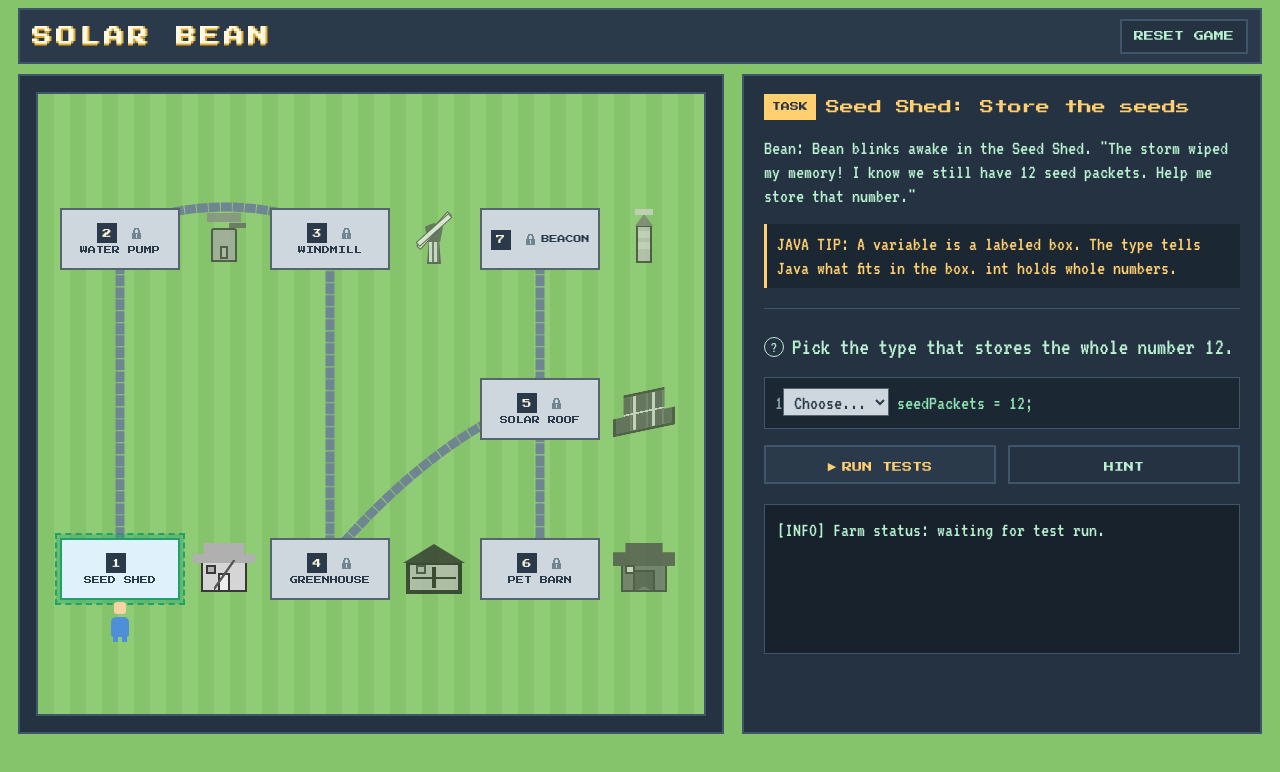
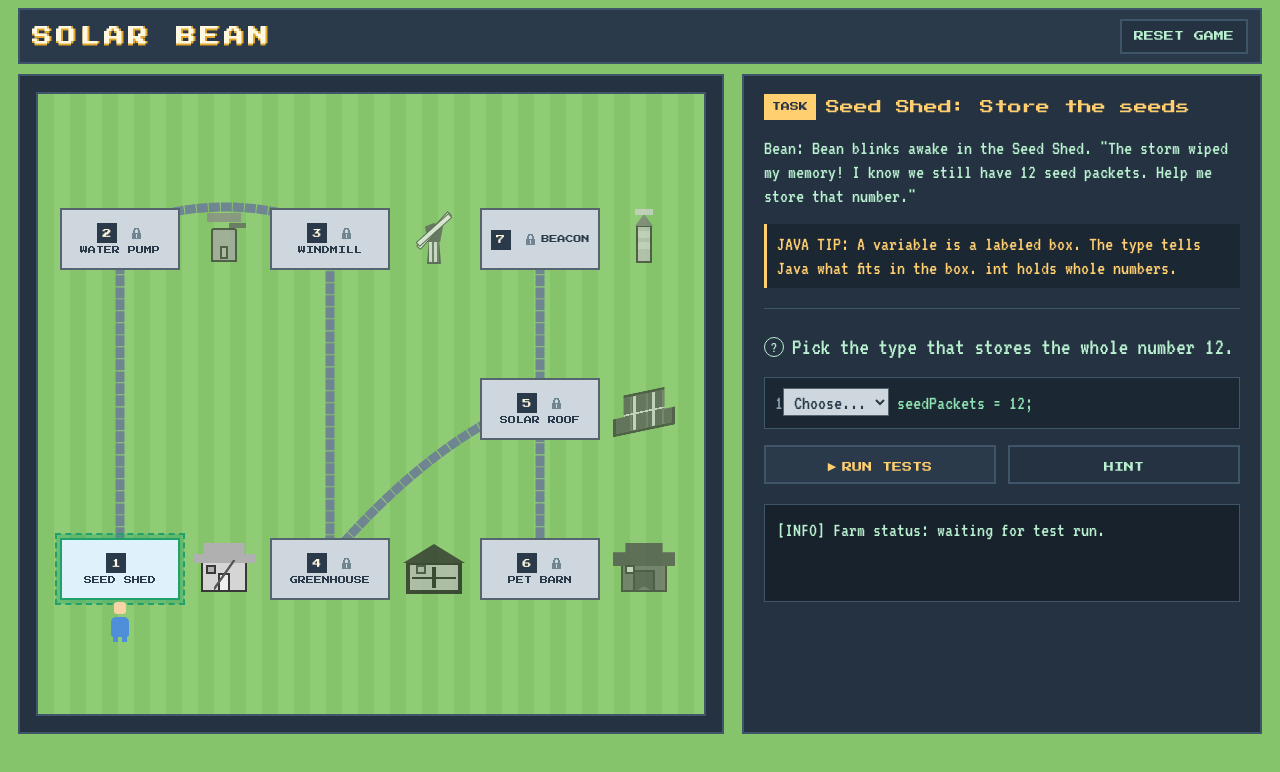
Before and after one commit to Sofieasj/DAVE3625-oblig3, a React (Vite) app: page / in a window 1280 px wide. Shown: the top 772 px of the page. Built offline with nearby package versions, Linux system fonts and the light colour scheme.

Commit message:
Height adjustment and a text edit

```diff
--- a/src/App.css
+++ b/src/App.css
@@ -73,11 +73,12 @@
 }
 
 .map-panel {
-  min-height: 660px;
+  height: 660px;
   padding: 16px;
 }
 
 .game-complete .map-panel {
+  height: auto;
   min-height: calc(100vh - 106px);
 }
 
@@ -694,7 +695,8 @@
 /* Terminal task panel */
 .terminal-panel {
   padding: 18px 20px 20px;
-  min-height: 660px;
+  height: 660px;
+  overflow-y: auto;
 }
 
 .terminal-panel.task-complete {
@@ -951,8 +953,8 @@
 }
 
 textarea#answer-input {
-  min-height: 88px;
-  resize: vertical;
+  min-height: 0;
+  resize: none;
   white-space: pre-wrap;
 }
 
@@ -1002,7 +1004,7 @@ textarea#answer-input {
   background: var(--color-console-bg);
   border: 1px solid var(--color-panel-border);
   padding: 12px;
-  min-height: 150px;
+  min-height: 98px;
 }
 
 .console-line {
--- a/src/components/TaskPanel.tsx
+++ b/src/components/TaskPanel.tsx
@@ -143,7 +143,7 @@ export function TaskPanel({
           </label>
           <textarea
             id="answer-input"
-            rows={3}
+            rows={1}
             value={answer}
             onChange={(event) => onAnswerChange(event.target.value)}
             aria-label="Java code answer"
--- a/src/data/exercises.ts
+++ b/src/data/exercises.ts
@@ -234,10 +234,10 @@ class Raccoon ___ Pet {
     type: 'fix-code',
     title: 'Pet Barn: Give it a voice',
     story:
-      'The raccoon has moved into the barn! But when Bean asks what sound it makes, it only says "...". All pets have a sound() method, but each animal can make its own sound. Bean wants the raccoon to have a voice of its own.',
+      'The raccoon has moved into the barn! But when Bean asks what sound it makes, it only says "...". All pets have a sound() method, but each animal can make its own sound.',
     lesson:
       'A subclass can replace an inherited method with its own version. In Java, @Override marks a method that is intended to replace a method from the parent class. The return statement sends back the sound as a String.',
-    prompt: 'Change line 4 to give the raccoon its own sound. Choose any sound you like!',
+    prompt: 'Change line 4 to give the raccoon its own sound.',
     starterCode: `class Raccoon extends Pet {
 @Override
 String sound() {
@@ -248,7 +248,7 @@ return "...";
     acceptedAnswers: [],
     acceptedPatterns: [String.raw`^return\s*"((?!\.\.\.")[^"]{1,20})"\s*;$`],
     savesAs: 'petSound',
-    hint: 'Keep return, the quotation marks, and the semicolon. Change only the text between the quotation marks.',
+    hint: 'Chitter! Keep return, the quotation marks, and the semicolon. Change only the text between the quotation marks.',
     failMessage:
       'Write return followed by a sound in quotation marks, then a semicolon. For example, return "chitter";',
     successMessage: 'Chitter! The raccoon has found its voice. Bean discovers that inherited behavior can be customized!',
```
